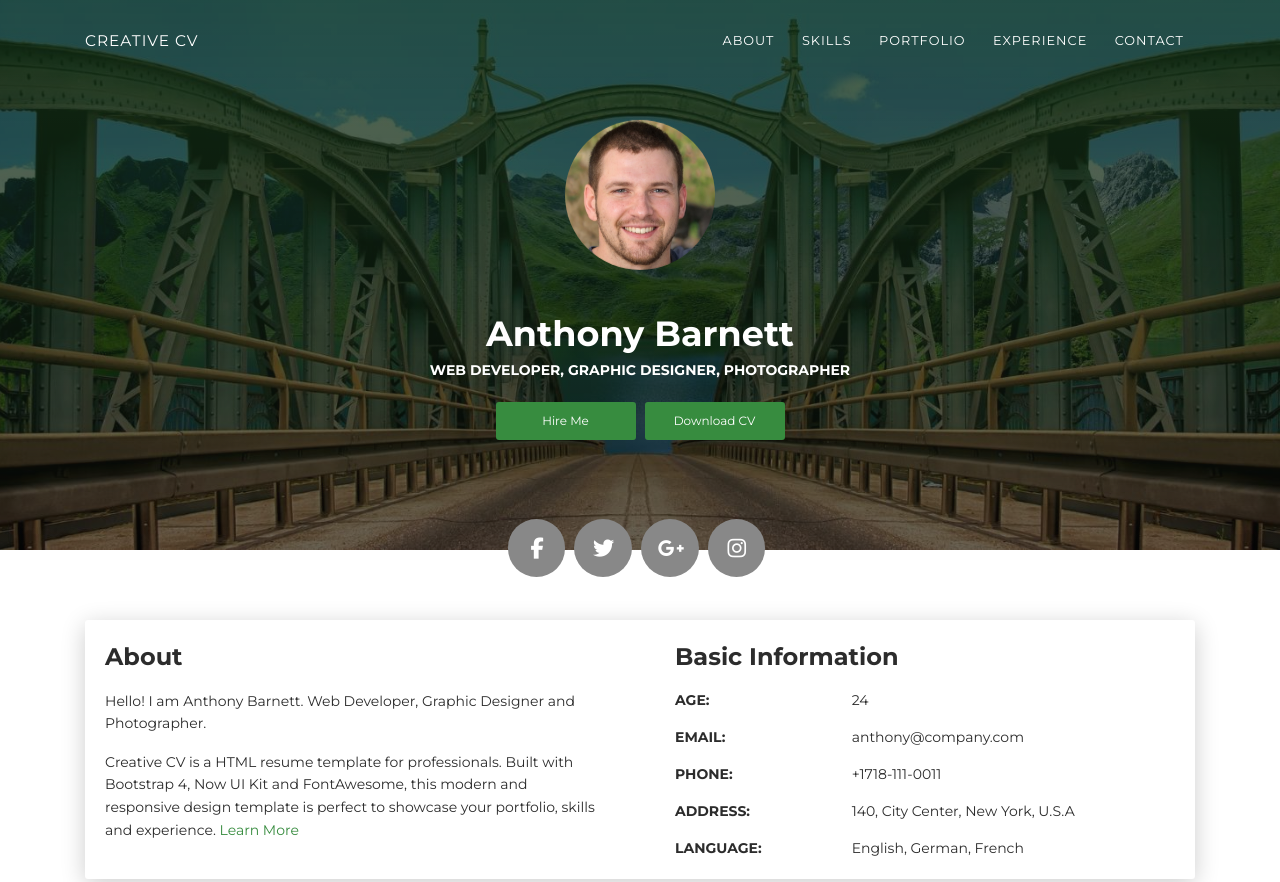
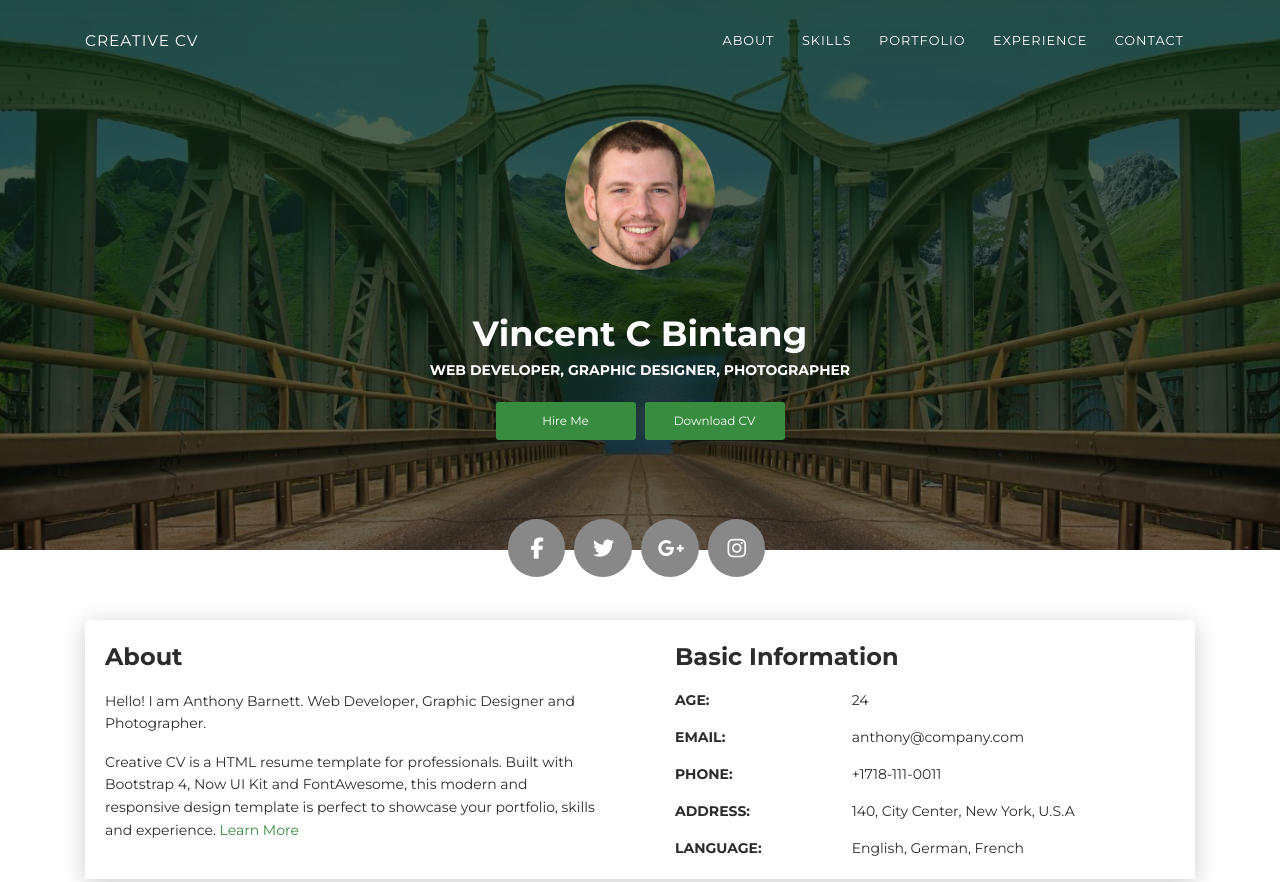
Before and after one commit to ViCiBiT/ViCiBiT.github.io, a plain HTML site: page index.html in a window 1280 px wide. Shown: the top 882 px of the page. Drawn offline with Linux system fonts and the light colour scheme.

Commit message:
Update index.html

```diff
--- a/index.html
+++ b/index.html
@@ -49,7 +49,7 @@
       <div class="container">
         <div class="content-center">
           <div class="cc-profile-image"><a href="#"><img src="images/anthony.jpg" alt="Image"/></a></div>
-          <div class="h2 title">Anthony Barnett</div>
+          <div class="h2 title">Vincent C Bintang</div>
           <p class="category text-white">Web Developer, Graphic Designer,  Photographer</p><a class="btn btn-primary smooth-scroll mr-2" href="#contact" data-aos="zoom-in" data-aos-anchor="data-aos-anchor">Hire Me</a><a class="btn btn-primary" href="#" data-aos="zoom-in" data-aos-anchor="data-aos-anchor">Download CV</a>
         </div>
       </div>
```
